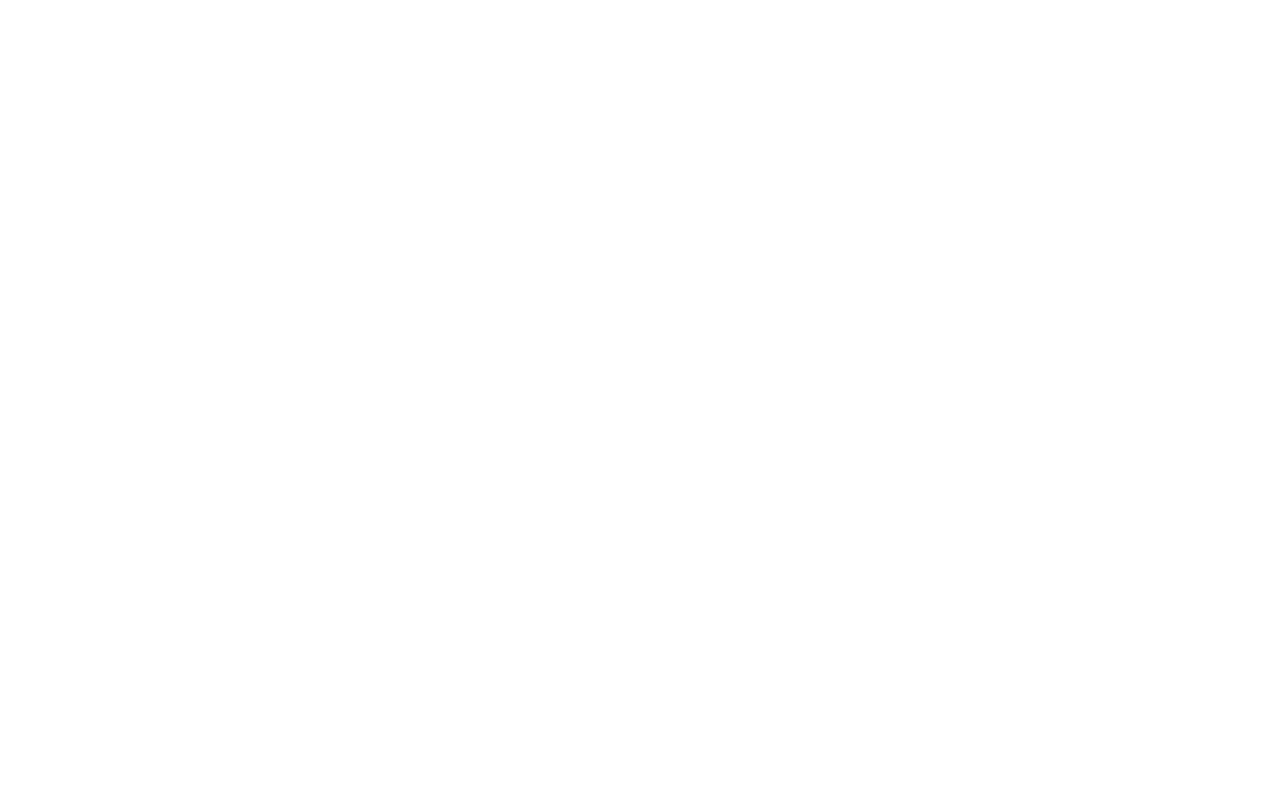
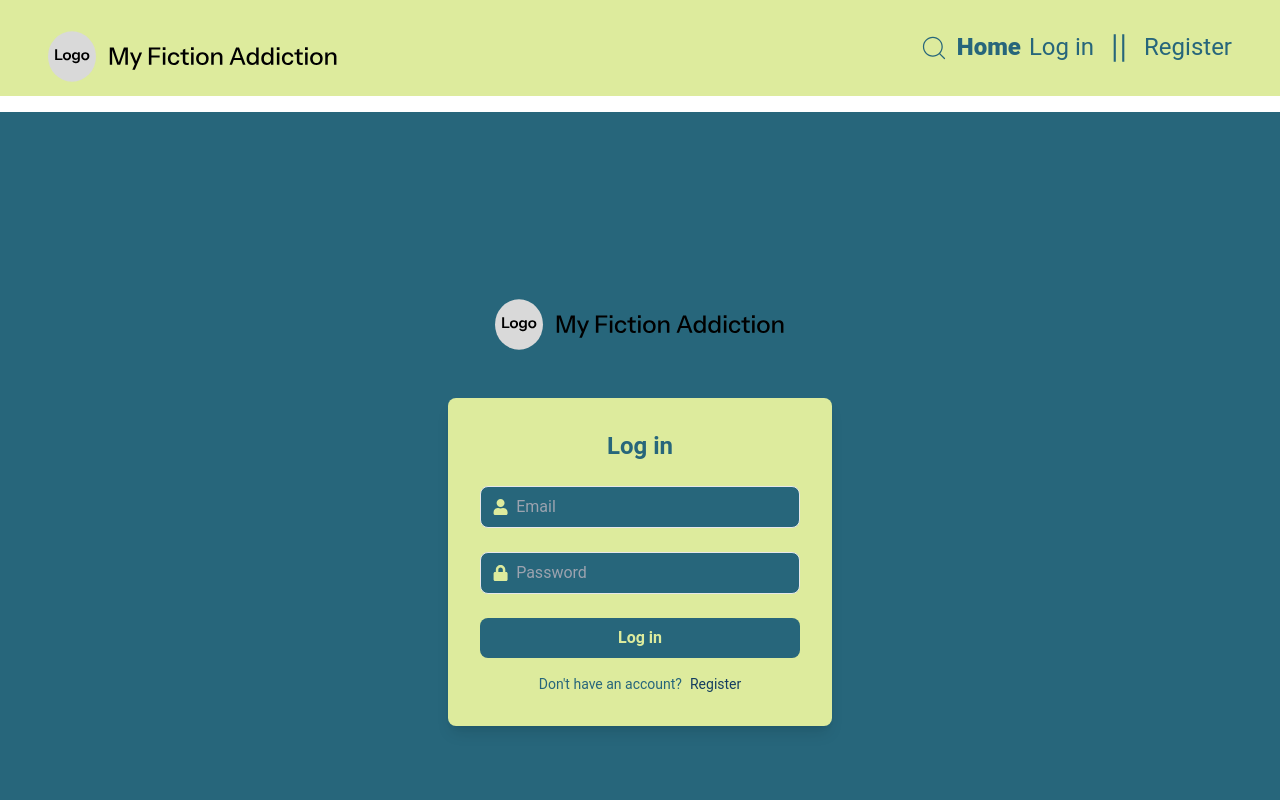
Before and after one commit to MaksimShupta/FullstackBlog_frontend, a React (Vite) app: page /login in a window 1280 px wide. Before the commit this address had no page. Shown: the top 800 px of the page. Built offline with nearby package versions, Linux system fonts and the light colour scheme.

Commit message:
adding the login in page

```diff
--- a/src/App.jsx
+++ b/src/App.jsx
@@ -5,6 +5,7 @@
 import MainLayout from "./layouts/MainLayout"; //import MainLayout from layouts/MainLayout
 import Category from "./pages/Category";
 import { createContext } from "react";
+import LoginPage from "./pages/LoginPage"; //import LoginPage from pages
 
 //Context API, for Categories
 const CategoryContext = createContext();
@@ -32,10 +33,9 @@
             {/* <Route path="create" element={<CreatePostPage />} /> */}
             {/* post Route */}
             <Route path="post/:id" element={<PostDetailsPage />} />
-                        <Route
-                            path="category/:category"
-                            element={<Category />}
-                        />
+            <Route path="category/:category" element={<Category />} />
+            {/* login Route */}
+            <Route path="login" element={<LoginPage />} />
           </Route>
         </Routes>
       </CategoryProvider>
--- a/src/pages/Login.jsx
+++ /dev/null
@@ -1,5 +0,0 @@
-const Login = () => {
-  return <div>Login</div>;
-};
-
-export default Login;
--- /dev/null
+++ b/src/pages/LoginPage.jsx
@@ -0,0 +1,68 @@
+import logo from "../assets/logo.svg"; //importing logo from assets
+import { useState } from "react"; //import useState from react
+import { FaUser, FaLock } from "react-icons/fa"; //import FaUser abd FaLock from react-icons
+const LoginPage = () => {
+  const [email, setEmail] = useState(""); //useState from email
+  const [password, setPassword] = useState(""); //useState for password
+
+  //handle login
+  const handleLogin = (e) => {
+    e.preventDefault(); //prevent default submission
+    console.log("log in:", email, password); //console the inputs
+  };
+
+  return (
+    <div className="flex flex-col justify-center items-center min-h-screen bg-accent">
+      <img src={logo} className="mb-12" />
+      <div className="bg-primary p-8 rounded-lg shadow-lg w-96">
+        <h2 className="text-2xl font-bold text-center text-accent mb-6">
+          Log in
+        </h2>
+
+        <form onSubmit={handleLogin} className="space-y-6">
+          <div className="flex items-center border rounded-lg px-3 py-2 bg-accent">
+            <FaUser className="text-primary" />
+            <input
+              type="email"
+              placeholder="Email"
+              value={email}
+              onChange={(e) => setEmail(e.target.value)}
+              required
+              className="w-full pl-2 bg-transparent outline-none"
+            />
+          </div>
+
+          <div className="flex items-center border rounded-lg px-3 py-2 bg-accent">
+            <FaLock className="text-primary" />
+            <input
+              type="password"
+              placeholder="Password"
+              value={password}
+              onChange={(e) => setPassword(e.target.value)}
+              required
+              className="w-full pl-2 bg-transparent outline-none"
+            />
+          </div>
+
+          <button
+            type="submit"
+            className="w-full bg-accent hover:bg-accent2 text-primary font-bold py-2 px-4 rounded-lg"
+          >
+            Log in
+          </button>
+        </form>
+
+        <div className="text-center mt-4">
+          <p className="text-sm mt-2 text-accent">
+            Don't have an account?
+            <a href="#" className="text-accent2 ml-2 hover:underline">
+              Register
+            </a>
+          </p>
+        </div>
+      </div>
+    </div>
+  );
+};
+
+export default LoginPage;
```
Lines whose indentation alone changed are shown as unchanged.
